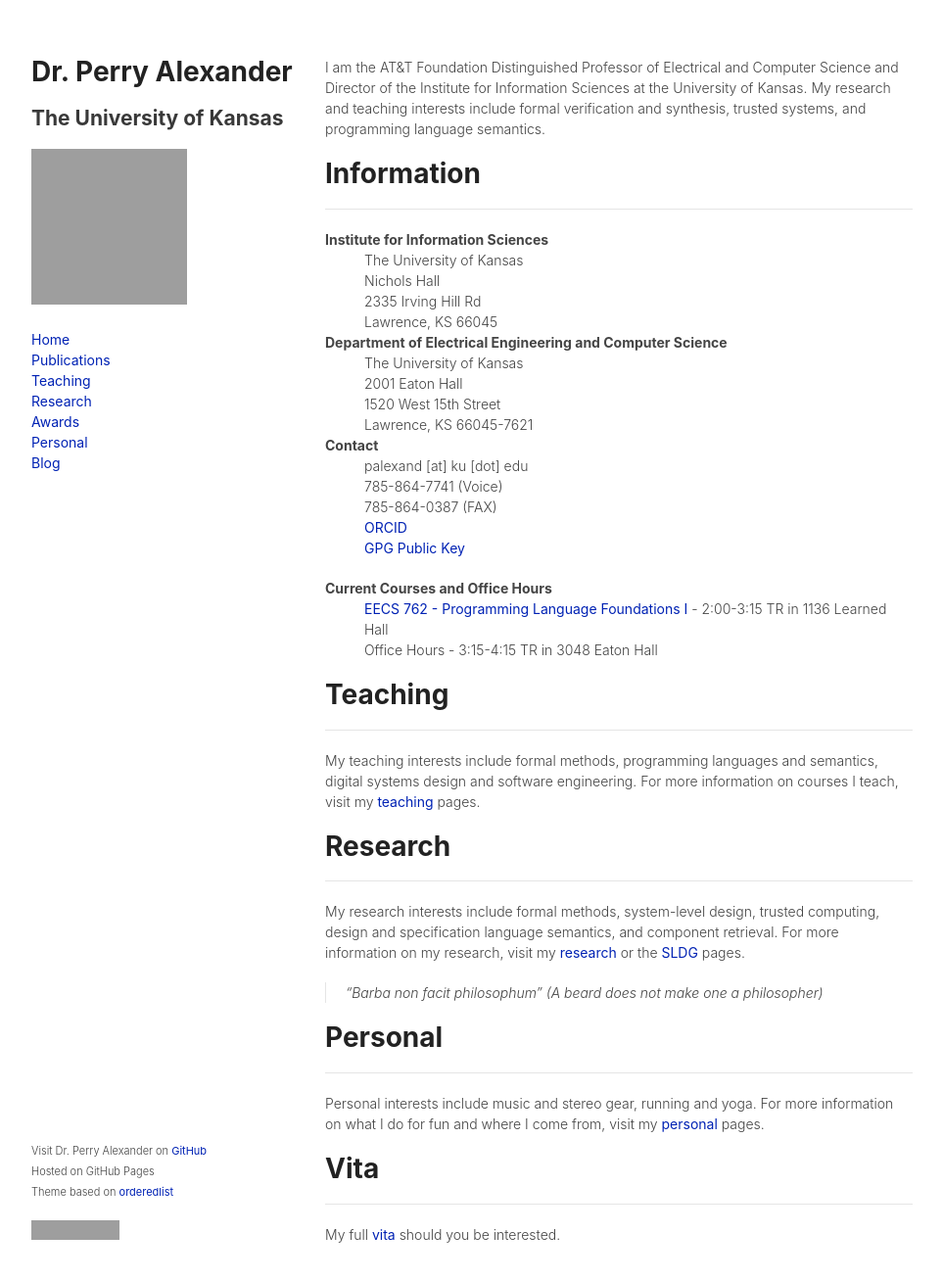
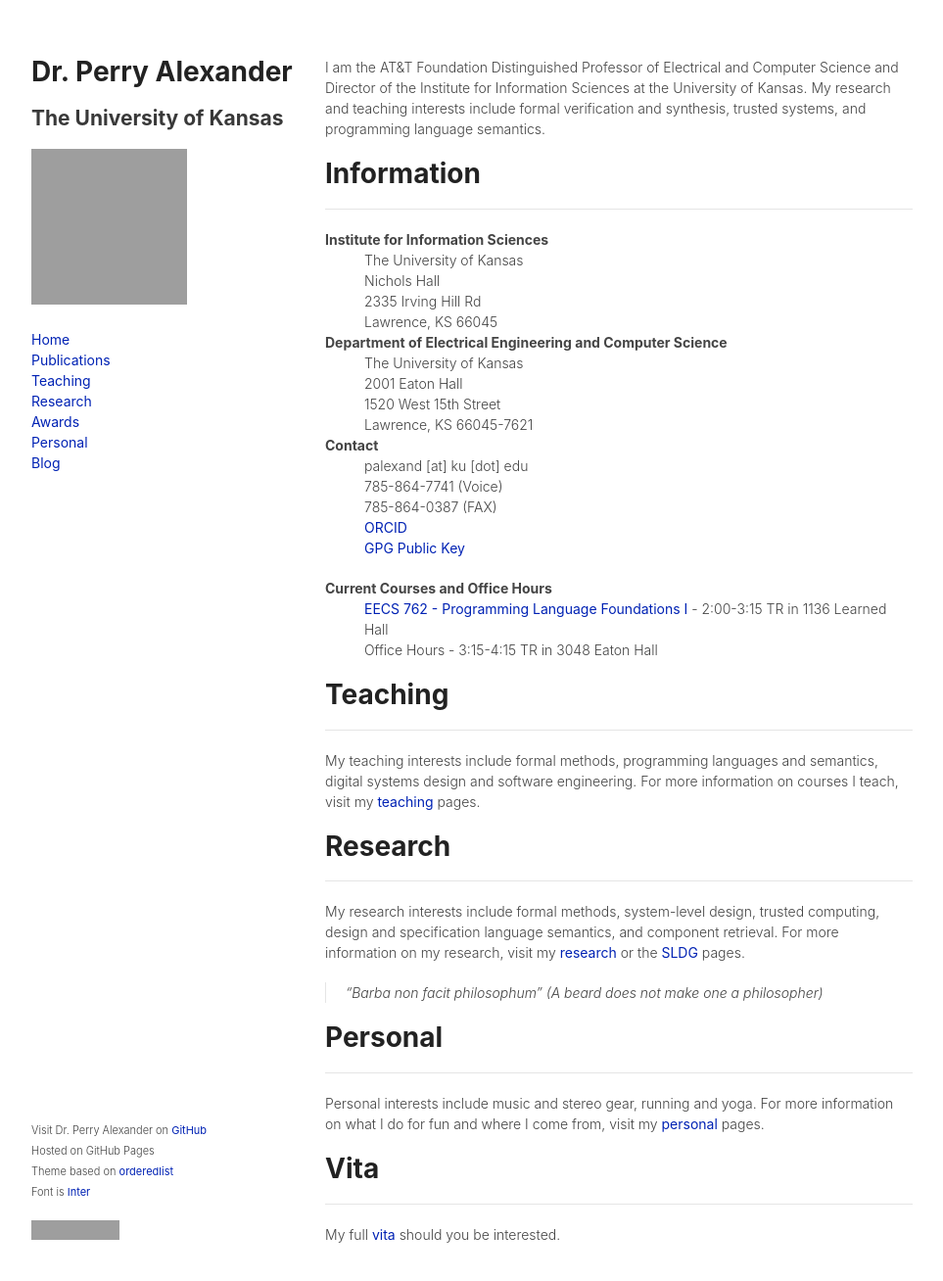
Before and after one commit to palexand/palexand.github.io, a Jekyll site: the page built from index.md, in a window 1280 px wide and 1341 px high. Shown: the top 1308 px of the window at 98% size, without its empty margins (158-1121 px from the left). Built offline with Jekyll 4.4.1, drawn with Linux system fonts in a browser that asks for light colours; some web fonts are replaced; grey boxes are pictures that could not be loaded.

Commit message:
font credit

```diff
--- a/_includes/footer.html
+++ b/_includes/footer.html
@@ -1,3 +1,8 @@
 <p><small>Visit {{ site.title }} on <a href="{{ site.github }}">GitHub</a></small></br>
-<small>Hosted on GitHub Pages </br> Theme based on <a href="https://github.com/orderedlist">orderedlist</a></small></p>
+<small>Hosted on GitHub Pages </br> Theme based on <a
+href="https://github.com/orderedlist">orderedlist</a></br>
+Font is <a href="https://rsms.me/inter/">Inter</a>
+</small>
+</p>
+
 <p><small>{% include cc-small.html %}</small></p>
```
